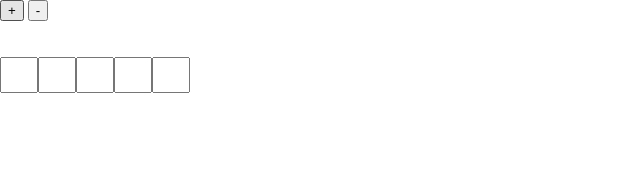
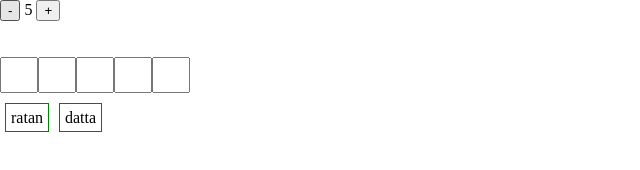
Before and after one commit to ratansen/skribble.io-helper, a plain HTML site: page index.html in a window 1280 px wide. Shown: the whole page, without its empty margins (0-640 px from the left). Drawn offline with Linux system fonts and the light colour scheme.

Commit message:
functionality added

```diff
--- a/index.html
+++ b/index.html
@@ -1,5 +1,6 @@
 <!DOCTYPE html>
 <html lang="en">
+
 <head>
     <meta charset="UTF-8">
     <meta http-equiv="X-UA-Compatible" content="IE=edge">
@@ -7,33 +8,39 @@
     <title>Scribbl</title>
 </head>
 <style>
-    body{
+    body {
         margin: 0;
         padding: 0;
         box-sizing: border-box;
         width: 100vw;
     }
-    .letter{
+
+    .letter {
         width: 30px;
         height: 30px;
     }
-    #word{
+
+    #word {
         display: flex;
     }
-    #suggestion{
+
+    #suggestion {
         display: flexbox;
         overflow-wrap: break-word;
         line-height: 50px;
     }
-    .suggested-word{
+
+    .suggested-word {
         border: 1px solid green;
         padding: 5px;
         margin: 5px;
     }
 </style>
+
 <body>
+    <button onclick="update(this)">-</button>
+    <span id="word_length"></span>
     <button onclick="update(this)">+</button>
-<button onclick="update(this)">-</button>
     <br>
     <br>
     <br>
@@ -49,27 +56,73 @@
     var letters = 5;
     const words = ["ratan", "sen", "arka", "datta"]
     const word = document.getElementById("word");
-    window.onload = function initial(){
-        console.log(word);
-        for(let i = 1; i <= letters; i++){
+    const word_length = document.getElementById("word_length");
+    window.onload = function initial() {
+        for (let i = 1; i <= letters; i++) {
             word.innerHTML += `
-                <input class='letter' id=letter${i} />
+                <input class='letter' onkeyup='filterword()' id=letter${i} value = ""/>
             `
+        }
+        word_length.innerHTML = letters;
+        filterword();
+    }
+
+    function update(type) {
+        if (type.innerText === '+') {
+            letters++;
+            var to_append = document.createElement('input');
+            to_append.className = "letter";
+            to_append.onkeyup = 'filterword()';
+            to_append.id = `letter${letters}`;
+            to_append.value = "";
+            word.appendChild(to_append);
+        }
+        else {
+            if(letters == 0) return;
+            letters--;
+            word.removeChild(word.lastElementChild);
+        }
+        word_length.innerHTML = letters;
+        filterword();
+    }
+    var current = ""
+    var allVal = []
+    var filtered_list = []
+    function filterword(){
+        var allVal = document.querySelectorAll(".letter");
+        current = ""
+        for(let i = 0; i < allVal.length; i++){
+            if(allVal[i].value == ""){
+                current += '?';
+            }
+            else current += allVal[i].value;
+        }
+        filtered_list = [];
+        for(var word of words){
+            var flag = 1;
+            if(word.length != current.length) continue;
+            for(var i = 0; i < current.length; i++){
+                if(current[i] === '?') continue;
+                if(word[i] !== current[i]) flag = 0;
+            }
+            if(flag){
+                filtered_list.push(word);
+            }
+        }
+        createSuggestions(filtered_list);
+    }
+
+    var suggestion_box = document.getElementById("suggestion")
+    function createSuggestions(filtered_list){
+        suggestion_box.innerHTML = ""
+        for(var word of filtered_list){
+            var newsugg = document.createElement('span');
+            newsugg.className = "suggested-word";
+            newsugg.innerText = word;
+            suggestion_box.appendChild(newsugg);
         }
     }
 
-    function update(type){
-        if(type.innerText === '+') {
-            letters++;
-            var to_append = document.createElement('input');
-            to_append.className = "letter";
-            to_append.id = `letter${letters}`;
-            word.appendChild(to_append);
-        }
-        else {
-            letters--;
-            word.removeChild(word.lastElementChild);
-        }
-    }
 </script>
+
 </html>
```
Lines whose indentation alone changed are shown as unchanged.
